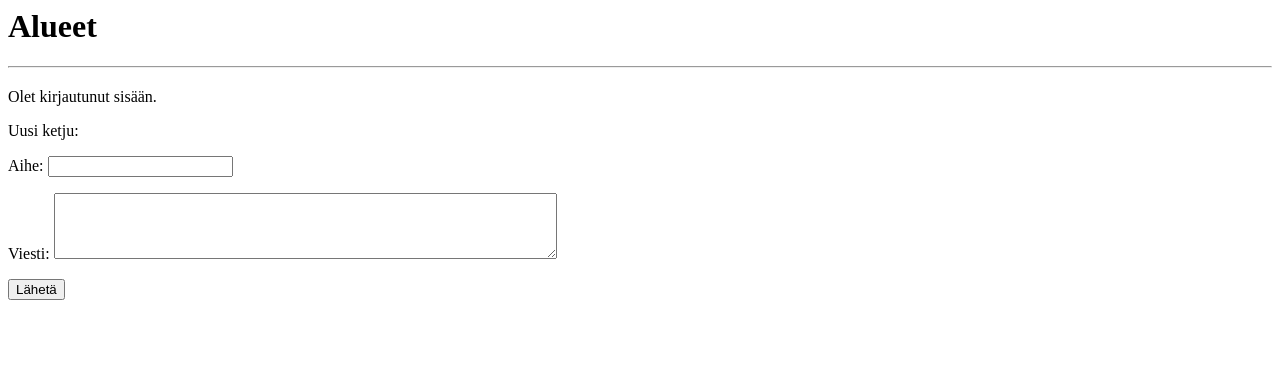
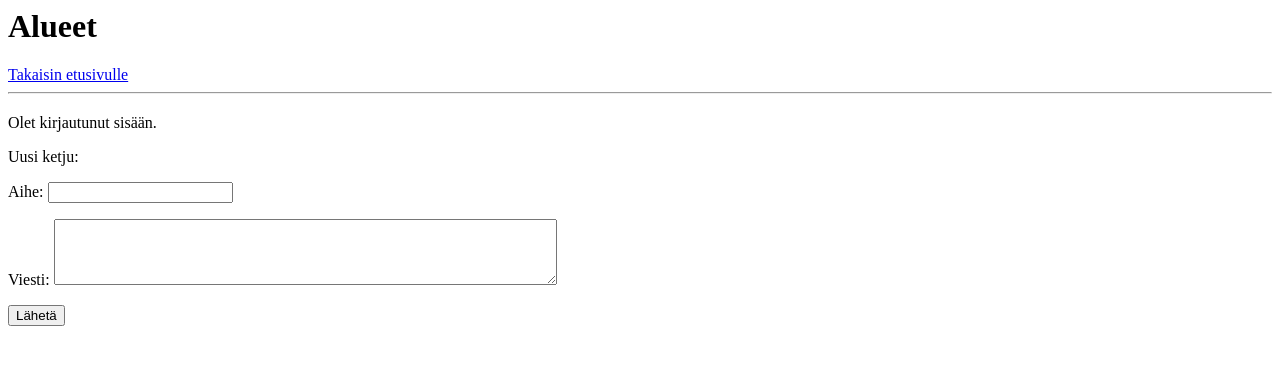
Before and after one commit to mleikas/chat-sovellus, a Flask app: template templates/areas.html in a window 1280 px wide. Shown: the top 365 px of the page. Run offline with Flask 2, Linux system fonts and the light colour scheme; the template is opened without the code that fills it, so the values that code supplies are empty; the visitor is signed in with stand-in values (Sample User, id 1).

Commit message:
Nappi takaisin etusivulle pääsyyn

```diff
--- a/templates/areas.html
+++ b/templates/areas.html
@@ -1,5 +1,6 @@
 <title>Alueet</title>
 <h1>Alueet</h1>
+<a href="/">Takaisin etusivulle</a>
 <hr>
 <h2>{{ area_name }}</h2>
 {% for thread in threads %}
--- a/templates/thread.html
+++ b/templates/thread.html
@@ -1,7 +1,9 @@
 <title>Ketjut</title>
 <h1>Ketjut</h1>
 <b>Tervetuloa</b>
+<a href="/">Takaisin etusivulle</a>
 <hr>
+{% if session.user_id %}
 {% for message in messages %}
 Lähettäjä: {{ message.username }} <br>
 {{ message.content }} <br>
@@ -15,7 +17,6 @@ Lähettäjä: {{ message.username }} <br>
 {% endif %}
 <hr>
 {% endfor %}
-{% if session.user_id %}
 Olet kirjautunut sisään.
 <hr>
 <form action="/send" method="POST">
```
